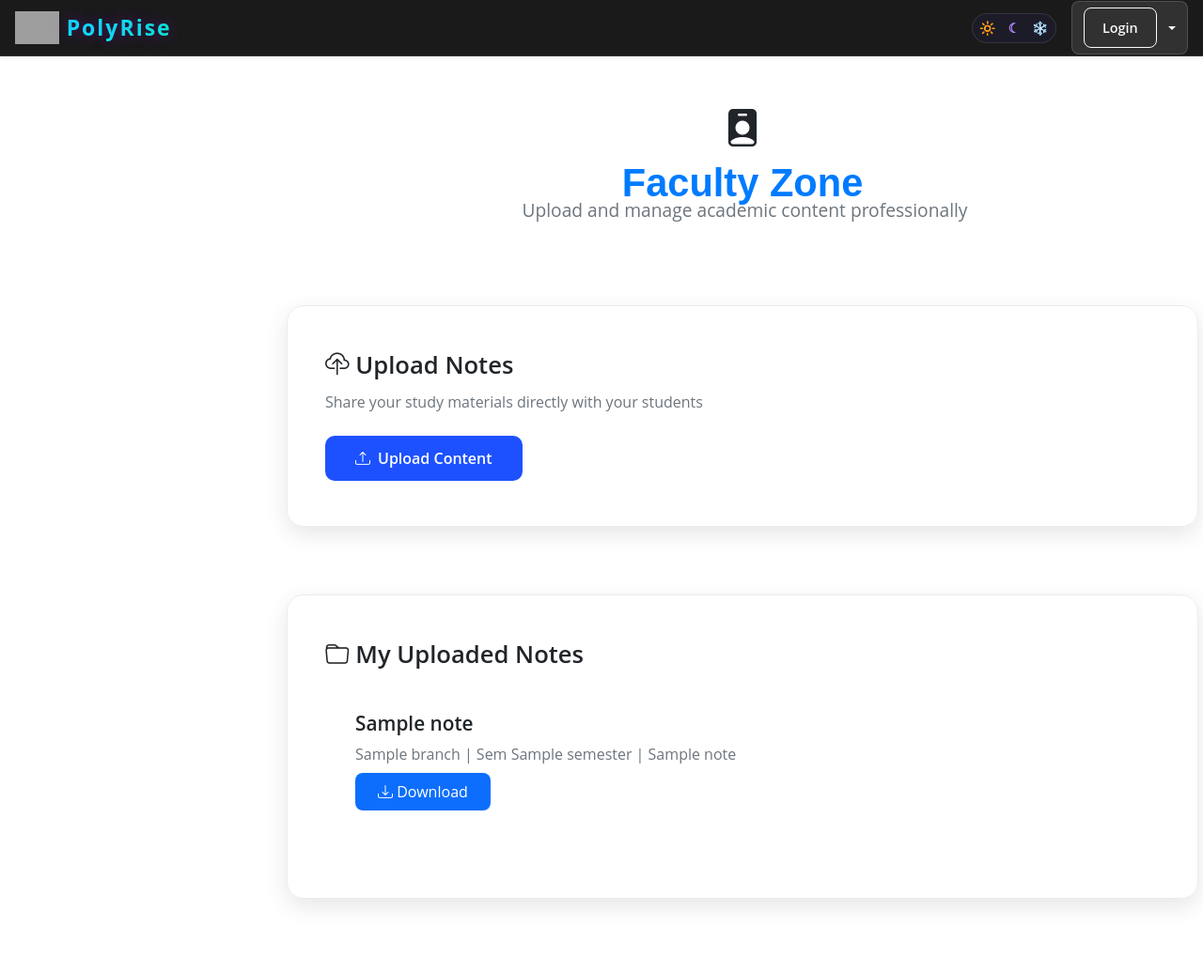
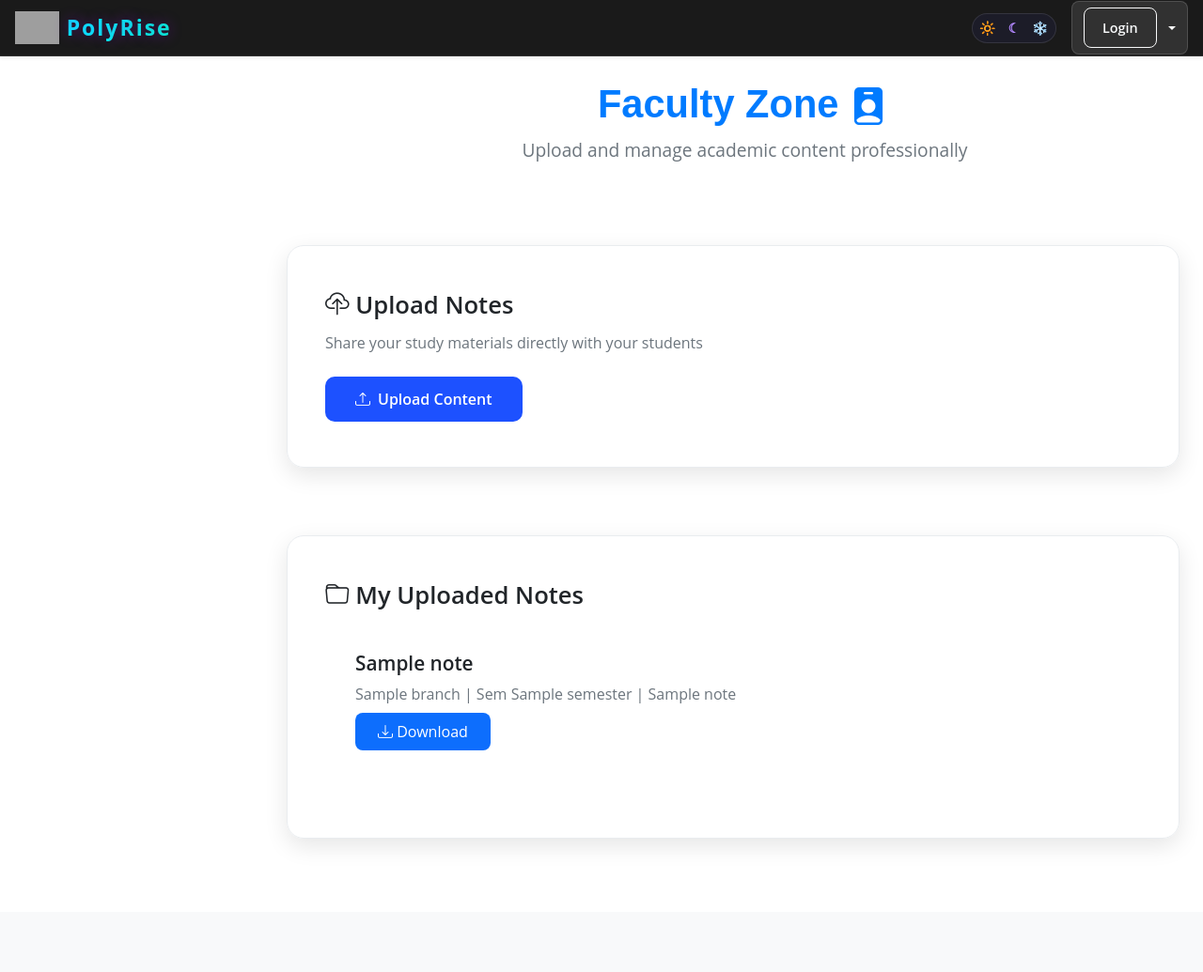
Before and after one commit to vijay19052007/PolyRise, a Django app: template facultyzone/templates/facultyzone/faculty.html in a window 1280 px wide. Shown: the whole page at 94% size. After the commit the page ends 895 px from the top, so only its background shows below. Run offline with Django 5.2, Linux system fonts and the light colour scheme; the template is opened without the code that fills it: most values are stand-ins (such as "Sample title", 1, 10 or a date in 2020); grey boxes are pictures that could not be loaded.

Commit message:
changes in facutly page

```diff
--- a/facultyzone/templates/facultyzone/faculty.html
+++ b/facultyzone/templates/facultyzone/faculty.html
@@ -135,14 +135,12 @@
 
 <div class="container container-lg">
     <div class="header faculty-header">
-        <i class="bi bi-person-badge-fill faculty-icon" id="fac"></i>
-        <br><br>
-        <h1>Faculty Zone</h1>
-        <p>Upload and manage academic content professionally</p>
+        <h1>Faculty Zone <i class="bi bi-person-badge-fill faculty-icon" id="fac"></i></h1>
+        <p class="mt-1">Upload and manage academic content professionally</p>
     </div>
 
     <!-- Upload Form Card -->
-    <div class="row justify-content-center">
+    <div class="row justify-content-center me-2">
         <div class="col-12">
             <div class="upload-card">
                 {% if messages %}
@@ -169,7 +167,7 @@
     </div>
 
     <!-- Notes Section -->
-    <div class="row justify-content-center mt-4">
+    <div class="row justify-content-center mt-4 me-2">
         <div class="col-12">
             <div class="upload-card">
                 <h4 class="mb-3"><i class="bi bi-folder"></i> My Uploaded Notes</h4>
```
Also changed, not shown: 1 other file.
